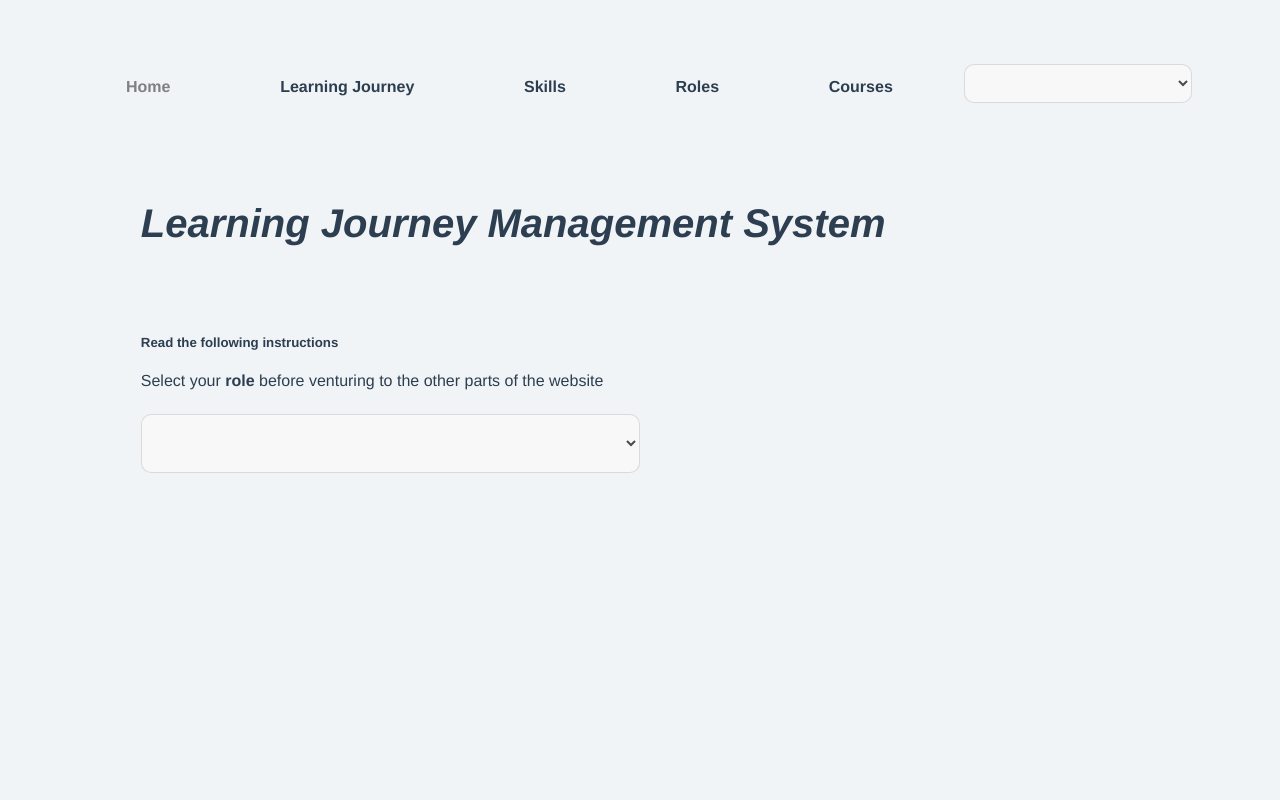
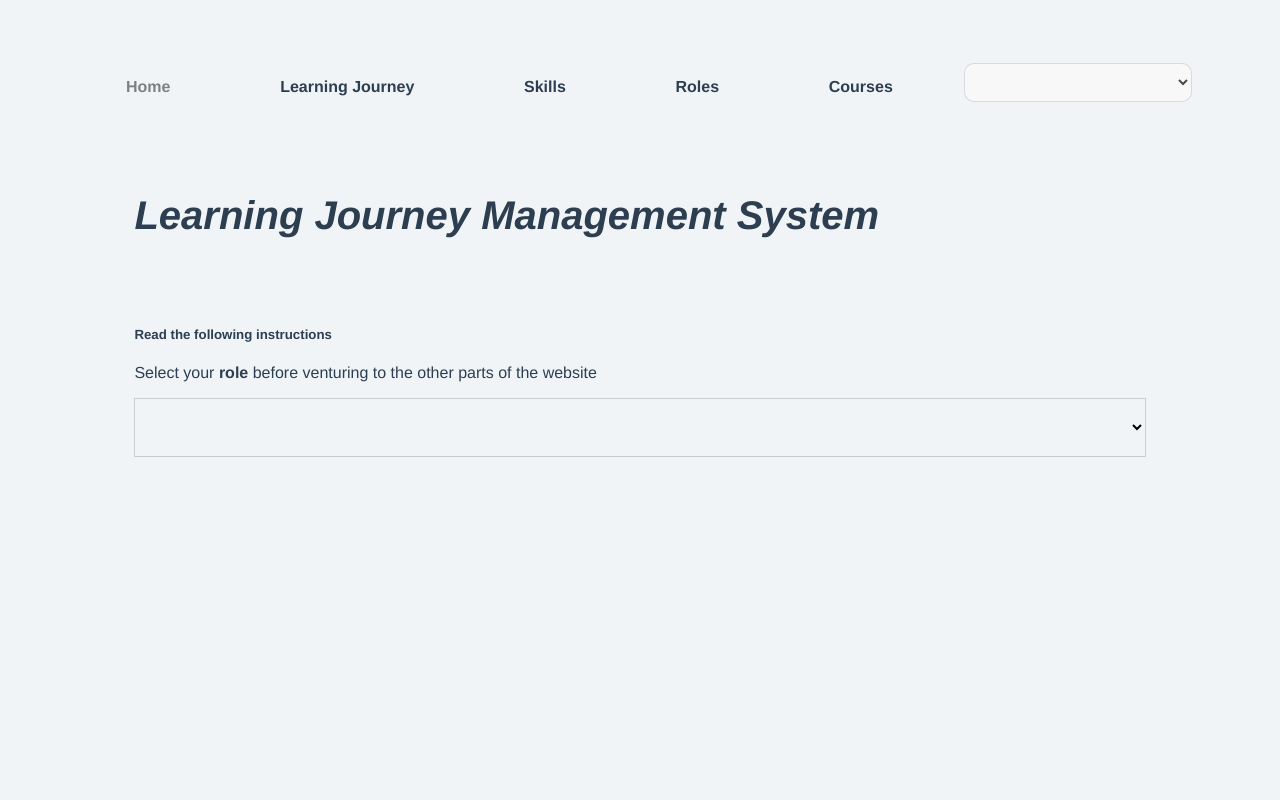
Before and after one commit to minthukha99/spmg7t4, a Vue app: page /AddSkill in a window 1280 px wide. Shown: the top 800 px of the page. Built offline with nearby package versions, Linux system fonts and the light colour scheme.

Commit message:
Globalised CSS again

```diff
--- a/src/App.vue
+++ b/src/App.vue
@@ -95,16 +95,28 @@ export default {
   input {
     padding: 20px;
     border: 1px solid #ccc;
+    display: inline-block;
+    background: none;
+    /* width: 100%; */
   }
 
   select {
-    width: 80%;
-    padding: 12px 12px;
-    margin: 8px 0;
+    padding: 20px;
+    width: 100%;
     display: inline-block;
     border: 1px solid #ccc;
-    border-radius: 4px;
-    box-sizing: border-box;
+    background: none;
+    margin-bottom: 10px;
+  }
+
+  .selectBox{
+      display:relative;
+      background-color: white;
+      border: 1px solid #ccc;
+      padding: 10px;
+      max-height: 200px;
+      width: 100%;
+      overflow: scroll;
   }
 
   table {
--- a/src/components/AddRole.vue
+++ b/src/components/AddRole.vue
@@ -154,12 +154,4 @@ input[type=submit] {
 input:focus::placeholder {
   color: transparent;
 }
-.selectBox{
-    display:relative;
-    background-color: white;
-    border: 1px solid #ccc;
-    padding: 10px;
-}
-
-
 </style>
--- a/src/components/AddSkill.vue
+++ b/src/components/AddSkill.vue
@@ -124,50 +124,11 @@ export default {
 
 <!-- Add "scoped" attribute to limit CSS to this component only -->
 <style scoped>
-/* input[type=text],
-select {
-    width: 80%;
-    padding: 20px;
-    margin: 8px 0;
-    display: inline-block;
-    border: 1px solid #ccc;
-    border-radius: 4px;
-    box-sizing: border-box;
-} */
-
-
-/* input[type=submit] {
-    background-color: #000;
-    color: white;
-    border: none;
-    padding: 20px;
-    text-align: center;
-    text-decoration: none;
-    display: inline-block;
-    font-size: 16px;
-    margin: 10px 2px;
-    cursor: pointer;
-} */
-
-.selectBox {
-    margin-top: 10px;
-    overflow: scroll;
-    max-height: 200px;
-}
-
 .special {
     color:white;
     text-decoration: none;
   }
 
-
-.selectBox{
-    display:relative;
-    background-color: white;
-    border: 1px solid #ccc;
-    padding: 10px;
-}
-
 .errorMessage{
   color:red
 }
--- a/src/components/AssignSkillstoCourse.vue
+++ b/src/components/AssignSkillstoCourse.vue
@@ -24,12 +24,11 @@
                 <br>
 
                 <label for="skillsNeeded" class="multiselect">Skills to be assigned:</label>
-                <div class="selectBox">
-                    <select multiple v-model="selectedSkills">
-                        <option selected="true" disabled="disabled">Select an option</option>
-                        <option v-for="skill in skillsList" :key="skill.id">>{{skill.skillName}}</option>
-                    </select>
-                </div>
+                <br>
+                <select multiple v-model="selectedSkills">
+                    <option selected="true" disabled="disabled">Select an option</option>
+                    <option v-for="skill in skillsList" :key="skill.id">>{{skill.skillName}}</option>
+                </select>
                 <br>
                 <br>
                 <!-- <button type="button">
--- a/src/components/AssignSkillstoRole.vue
+++ b/src/components/AssignSkillstoRole.vue
@@ -10,20 +10,13 @@
                     <li>{{ skill }} </li>
                 </ul>
                 <br>
-                <br>
-
-                <label for="skillsNeeded" class="multiselect">Skills to be assigned:</label>
-                <div class="selectBox">
-                    <select multiple v-model="selectedSkills">
-                        <option selected="true" disabled="disabled">Select an option</option>
-                        <option v-for="skill in skillsList" :key="skill.id">>{{skill.skillName}}</option>
-                    </select>
-                </div>
+                Skills to be assigned:
+                <select multiple v-model="selectedSkills">
+                    <option selected="true" disabled="disabled">Select an option</option>
+                    <option v-for="skill in skillsList" :key="skill.id">>{{skill.skillName}}</option>
+                </select>
                 <br>
                 <br>
-                <!-- <button type="button">
-                    <router-link to="/AddSkill" class="special">+ Add Skill</router-link>
-                </button> -->
                 <button value="Cancel" class="special">
                     <router-link to="/Roles" class="special">Cancel</router-link>
                 </button>
@@ -134,15 +127,6 @@ export default {
 
 <!-- Add "scoped" attribute to limit CSS to this component only -->
 <style scoped>
-select {
-    width: 80%;
-    padding: 12px 12px;
-    margin: 8px 0;
-    display: inline-block;
-    border: 1px solid #ccc;
-    border-radius: 4px;
-    box-sizing: border-box;
-}
 .special {
     color: white;
     text-decoration: none;
--- a/src/components/Course.vue
+++ b/src/components/Course.vue
@@ -1,24 +1,20 @@
 <template>
   <div class="header">
     <div class="header-middle-text">
-      <div class="row">
-        <div class="col-6">
       <h1>Courses</h1>
-        </div>
-        <div class="col-6">
-          <div class="search-wrapper">
+      <table>
+        <tr>
+          <td>
             <input type="text" v-model="searchValue" placeholder="Search Course Name"/>
-      </div>
-        </div>
-      </div>
-
-      <div class="selectBox">
+          </td>
+          <td>
             <select v-model="selectedSkill">
               <option selected="true"></option>
               <option v-for="skill in skillsList" :key="skill.skillID">{{skill.skillName}}</option>
             </select>
-        <p>Currently selected: {{ selectedSkill }}</p>
-      </div>
+          </td>
+        </tr>
+      </table>
       <div>
         <table>
           <thead>
@@ -287,37 +283,11 @@ export default {
 
 <!-- Add "scoped" attribute to limit CSS to this component only -->
 <style scoped>
-
 a {
   color: blue;
   text-decoration: underline;
 }
-
-.search-wrapper {
-  position: relative;
-  margin-bottom: 10px;
-}
-.search-wrapper input {
-  padding: 20px;
-  color: rgba(0, 0, 0, 0.7);
-  border: 1px solid rgba(0, 0, 0, 0.12);
-  background: #f8f8f8;
-  width: 80%;
-}
-
 .mouseover {
   cursor: pointer;
 }
-
-select {
-  padding: 20px;
-  color: rgba(0, 0, 0, 0.7);
-  border: 1px solid rgba(0, 0, 0, 0.12);
-  background: #f8f8f8;
-  width: 50%;
-}
-
-.row {
-  display: block;
-}
 </style>
--- a/src/components/Home.vue
+++ b/src/components/Home.vue
@@ -98,24 +98,6 @@
 <style scoped>
   .home-page-wrapper {
     overflow-x: hidden;
-  }
-
-  .header {
-    /* margin-top: 20px; */
-    padding: 0.5rem;
-    height: auto;
-    display: flex;
-    align-items: center;
-    justify-content: flex-start;
-    flex-direction: column;
-    max-height: 100vh;
-    position: relative;
-  }
-
-  .header-middle-text {
-    width: 80%;
-    flex-direction: column;
-    align-items: flex-start;
   }
 
   #nav-icon3 {
@@ -239,17 +221,4 @@
     }
   }
 
-  select {
-    padding: 20px;
-    color: rgba(0, 0, 0, 0.7);
-    border: 1px solid rgba(0, 0, 0, 0.12);
-    border-radius: 10px;
-    background: #f8f8f8;
-    width: 50%;
-  }
-
-  .selectBox {
-    margin-top: 10px;
-  }
-
 </style>
--- a/src/components/LearningJourney.vue
+++ b/src/components/LearningJourney.vue
@@ -9,17 +9,15 @@
           <p>
             Select a role that you desire and add it to your current list of learning journeys to track your progress.
           </p>
-          <div class="selectBox" @change="getSkillsForChosenRole">
+          <div @change="getSkillsForChosenRole">
             <select v-model="roleSelected">
               <option selected="true" disabled="disabled">Select a role</option>
               <option v-for="role in rolesList" :key="role.id" >{{role.roleName}}</option>
             </select>
-            <br>
-            <br>
-
+          </div>
+          <div>
             <!-- <table v-if="roleSelected != ''"> -->
               <table >
-
                 <thead>
                   <tr>
                     <th scope="col">Skill required</th>
@@ -799,19 +797,6 @@ export default {
     line-height: 1.5;
     margin-bottom: 0.5rem;
   }
-
-  select {
-    padding: 20px;
-    color: rgba(0, 0, 0, 0.7);
-    border: 1px solid rgba(0, 0, 0, 0.12);
-    background: #f8f8f8;
-    width: 50%;
-  }
-
-  .selectBox {
-    margin-top: 10px;
-  }
-
   .special {
     color:white;
     text-decoration: none;
--- a/src/components/UpdateRole.vue
+++ b/src/components/UpdateRole.vue
@@ -8,13 +8,11 @@
                 <input v-model="newRoleName" id="roleName" name="roleName"><br>
                 <br>
                 <label for="skillsNeeded" class="multiselect" >Skills required</label>
-                <div class="selectBox">
-                    <select multiple v-model="selectedSkills">
-                        <option selected="true" disabled="disabled">Select an option</option>
-                        <option v-for="skill in skillsList" :key="skill.id">{{skill.skillName}}</option>
-                    </select>
-                </div>
                 <br>
+                <select multiple v-model="selectedSkills">
+                    <option selected="true" disabled="disabled">Select an option</option>
+                    <option v-for="skill in skillsList" :key="skill.id">{{skill.skillName}}</option>
+                </select>
                 <br>
                 <button type="button">
                     <router-link to="/AddSkill" class="special">+ Add Skill</router-link>
--- a/src/components/UpdateSkill.vue
+++ b/src/components/UpdateSkill.vue
@@ -8,12 +8,11 @@
                 <input v-model="newSkillName" id="skillName" name="skillName"><br>
                 <br>
                 <label for="skillsNeeded" class="multiselect" >Roles that require skill</label>
-                <div class="selectBox">
-                    <select multiple v-model="selectedRoles">
-                        <option selected="true" disabled="disabled">Select an option (if any)</option>
-                        <option v-for="role in rolesList" :key="role.id">>{{role.roleName}}</option>
-                    </select>
-                </div>
+                <br>
+                <select multiple v-model="selectedRoles">
+                    <option selected="true" disabled="disabled">Select an option (if any)</option>
+                    <option v-for="role in rolesList" :key="role.id">>{{role.roleName}}</option>
+                </select>
                 <br>
                 <br>
                 <button value="Cancel" class="special">
```
Lines whose indentation alone changed are shown as unchanged.
